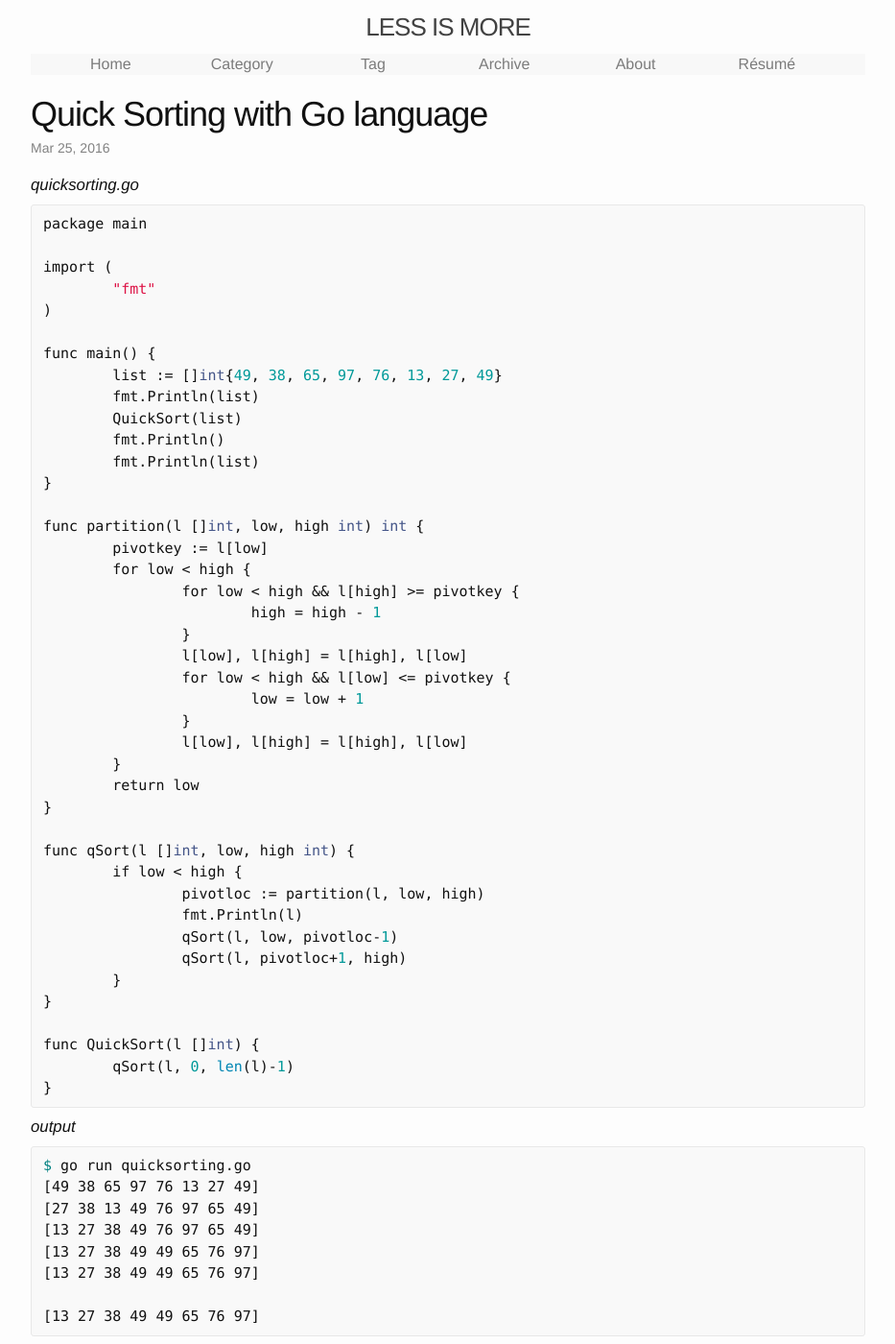
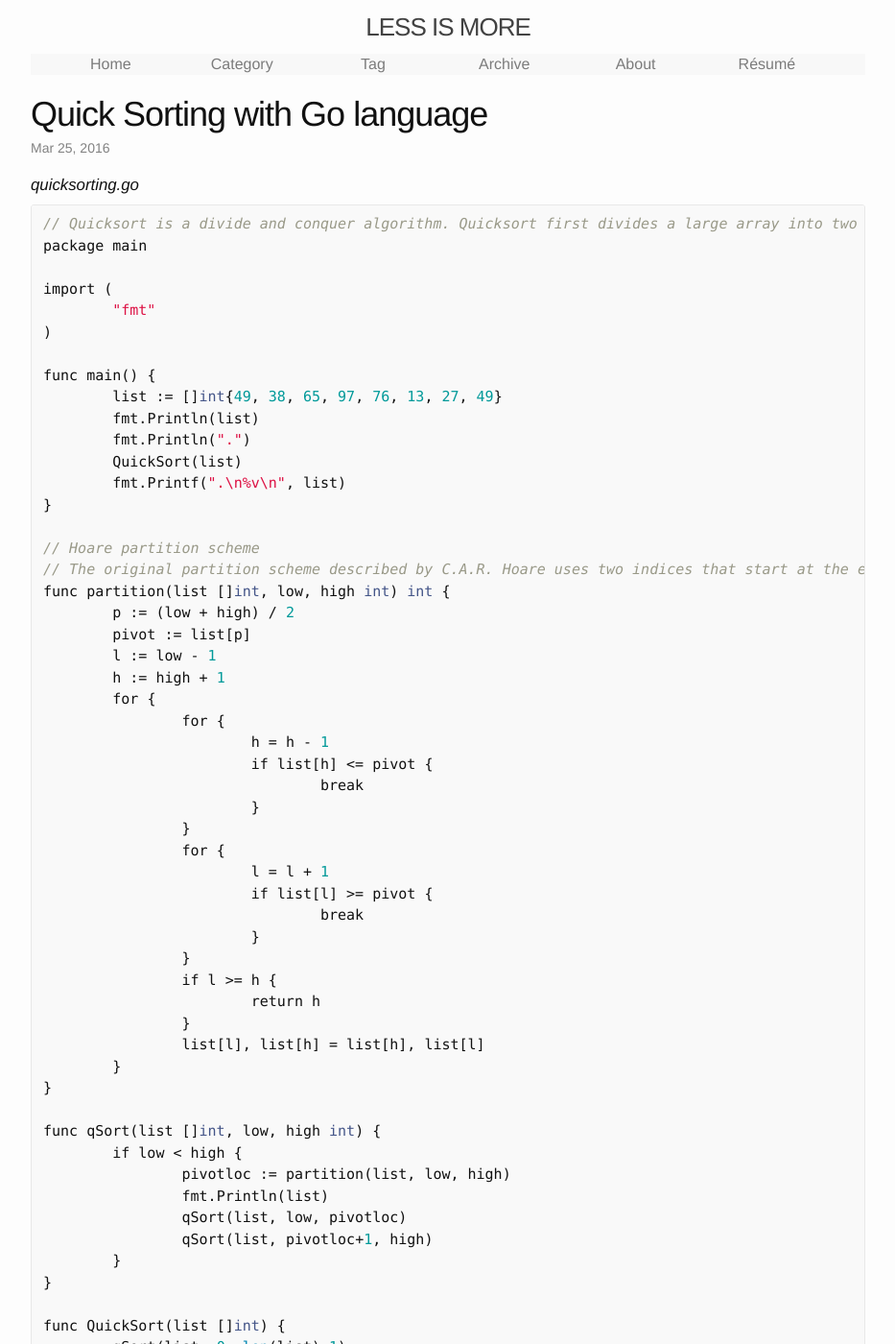
Before and after one commit to ousiax/ousiax.github.io, a Jekyll site: the page built from _posts/2016-03-25-Quick-Sorting-with-Go-language.md, in a window 1280 px wide and 1400 px high. Shown: the whole window at 96% size, without its empty margins (173-1106 px from the left). Built offline with Jekyll 4.4.1, drawn with Linux system fonts in a browser that asks for light colours; some of the changed text lies outside the part shown.

Commit message:
Fix quicksort algorithm

```diff
--- a/_posts/2016-03-25-Quick-Sorting-with-Go-language.md
+++ b/_posts/2016-03-25-Quick-Sorting-with-Go-language.md
@@ -3,61 +3,80 @@ disqus_identifier: 298394254168171934440292191313523866499
 layout: post
 title: "Quick Sorting with Go language"
 date: 2016-03-25 16-38-07 +0800
-categories: ['Data structure',]
-tags: ['Data structure', 'Algorithm', 'Go']
+categories: ['Algorithm']
+tags: ['Algorithm', 'Go']
 ---
 *quicksorting.go*
 {% highlight go %}
+// Quicksort is a divide and conquer algorithm. Quicksort first divides a large array into two smaller sub-arrays: the low elements and the high elements. Quicksort can then recursively sort the sub-arrays. [Wikipedia]
 package main
 
 import (
-	"fmt"
+        "fmt"
 )
 
 func main() {
-	list := []int{49, 38, 65, 97, 76, 13, 27, 49}
-	fmt.Println(list)
-	QuickSort(list)
-	fmt.Println()
-	fmt.Println(list)
+        list := []int{49, 38, 65, 97, 76, 13, 27, 49}
+        fmt.Println(list)
+        fmt.Println(".")
+        QuickSort(list)
+        fmt.Printf(".\n%v\n", list)
 }
 
-func partition(l []int, low, high int) int {
-	pivotkey := l[low]
-	for low < high {
-		for low < high && l[high] >= pivotkey {
-			high = high - 1
-		}
-		l[low], l[high] = l[high], l[low]
-		for low < high && l[low] <= pivotkey {
-			low = low + 1
-		}
-		l[low], l[high] = l[high], l[low]
-	}
-	return low
+// Hoare partition scheme
+// The original partition scheme described by C.A.R. Hoare uses two indices that start at the ends of the array being partitioned, then move toward each other, until they detect an inversion: a pair of elements, one greater than or equal to the pivot, one lesser or equal, that are in the wrong order relative to each other. The inverted elements are then swapped. When the indices meet, the algorithm stops and returns the final index. [Wikipedia]
+func partition(list []int, low, high int) int {
+        p := (low + high) / 2
+        pivot := list[p]
+        l := low - 1
+        h := high + 1
+        for {
+                for {
+                        h = h - 1
+                        if list[h] <= pivot {
+                                break
+                        }
+                }
+                for {
+                        l = l + 1
+                        if list[l] >= pivot {
+                                break
+                        }
+                }
+                if l >= h {
+                        return h
+                }
+                list[l], list[h] = list[h], list[l]
+        }
 }
 
-func qSort(l []int, low, high int) {
-	if low < high {
-		pivotloc := partition(l, low, high)
-		fmt.Println(l)
-		qSort(l, low, pivotloc-1)
-		qSort(l, pivotloc+1, high)
-	}
+func qSort(list []int, low, high int) {
+        if low < high {
+                pivotloc := partition(list, low, high)
+                fmt.Println(list)
+                qSort(list, low, pivotloc)
+                qSort(list, pivotloc+1, high)
+        }
 }
 
-func QuickSort(l []int) {
-	qSort(l, 0, len(l)-1)
+func QuickSort(list []int) {
+        qSort(list, 0, len(list)-1)
 }
+
 {% endhighlight %}
 *output*
 {% highlight shell %}
 $ go run quicksorting.go
+
 [49 38 65 97 76 13 27 49]
-[27 38 13 49 76 97 65 49]
-[13 27 38 49 76 97 65 49]
+.
+[49 38 65 49 76 13 27 97]
+[27 38 13 49 76 65 49 97]
+[27 13 38 49 76 65 49 97]
+[13 27 38 49 76 65 49 97]
+[13 27 38 49 76 65 49 97]
 [13 27 38 49 49 65 76 97]
 [13 27 38 49 49 65 76 97]
-
+.
 [13 27 38 49 49 65 76 97]
 {% endhighlight %}
```
